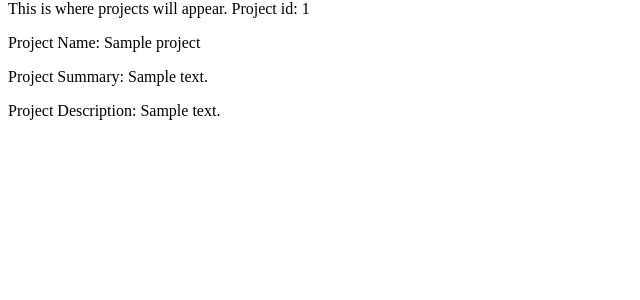
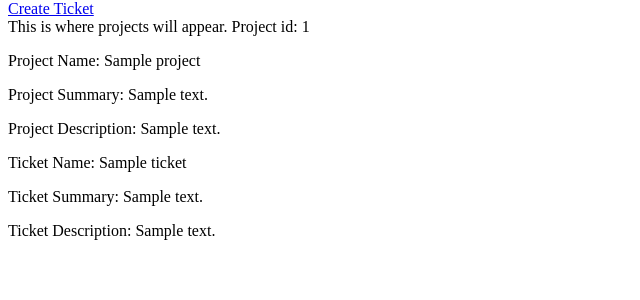
Before and after one commit to andrew-zabloudil/DevTick, a Flask app: page /project/1 in a window 1280 px wide. Shown: the part 26-326 px from the top of the page, without its empty margins (0-640 px from the left). Run offline with Flask 2, Linux system fonts and the light colour scheme; tables that the repository leaves empty hold one stand-in row (values such as "Sample post"); some libraries are stand-ins or nearby versions.

Commit message:
Add ticket information display

```diff
--- a/templates/project.html
+++ b/templates/project.html
@@ -1,11 +1,26 @@
 {% include "header.html" %}
 
 <div>
-  <!-- make projects here -->
+  <a href="{{ url_for('create_ticket', project_id=project.id) }}"
+    >Create Ticket</a
+  >
+</div>
+<div>
   This is where projects will appear. Project id: {{ project.id }}
   <p>Project Name: {{ project.name }}</p>
   <p>Project Summary: {{ project.summary }}</p>
   <p>Project Description: {{ project.description|safe }}</p>
+  {% if project.tickets %}
+    {% for ticket in project.tickets %}
+    <div>
+      <p>Ticket Name: {{ ticket.name }}</p>
+      <p>Ticket Summary: {{ ticket.summary }}</p>
+      <p>Ticket Description: {{ ticket.description|safe }}</p>
+    </div>
+    {% endfor %}
+  {% else %}
+    <p>This project has no tickets yet. Get started now by clicking Create Ticket!</p>
+  {% endif %}
 </div>
 
 {% include "footer.html" %}
```
